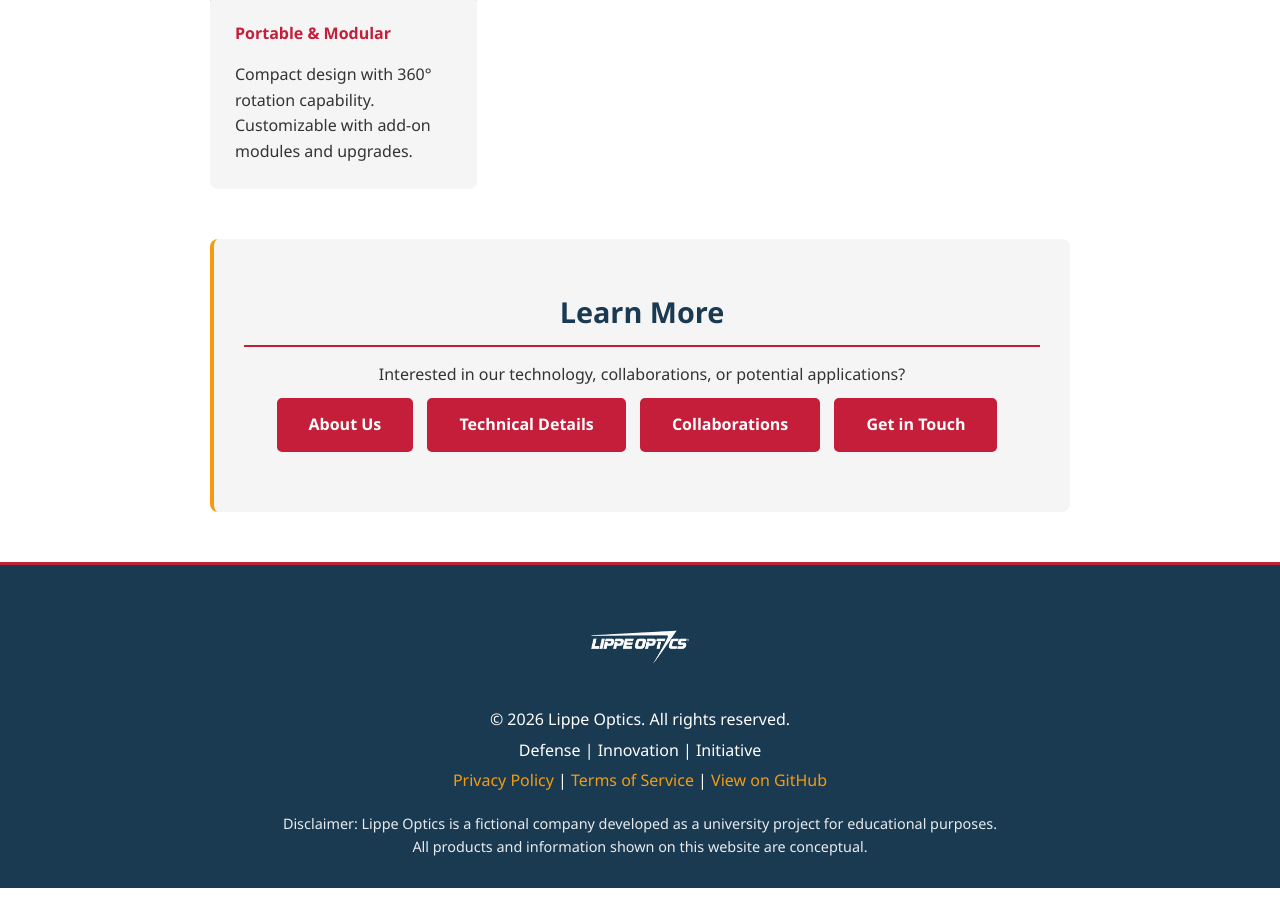
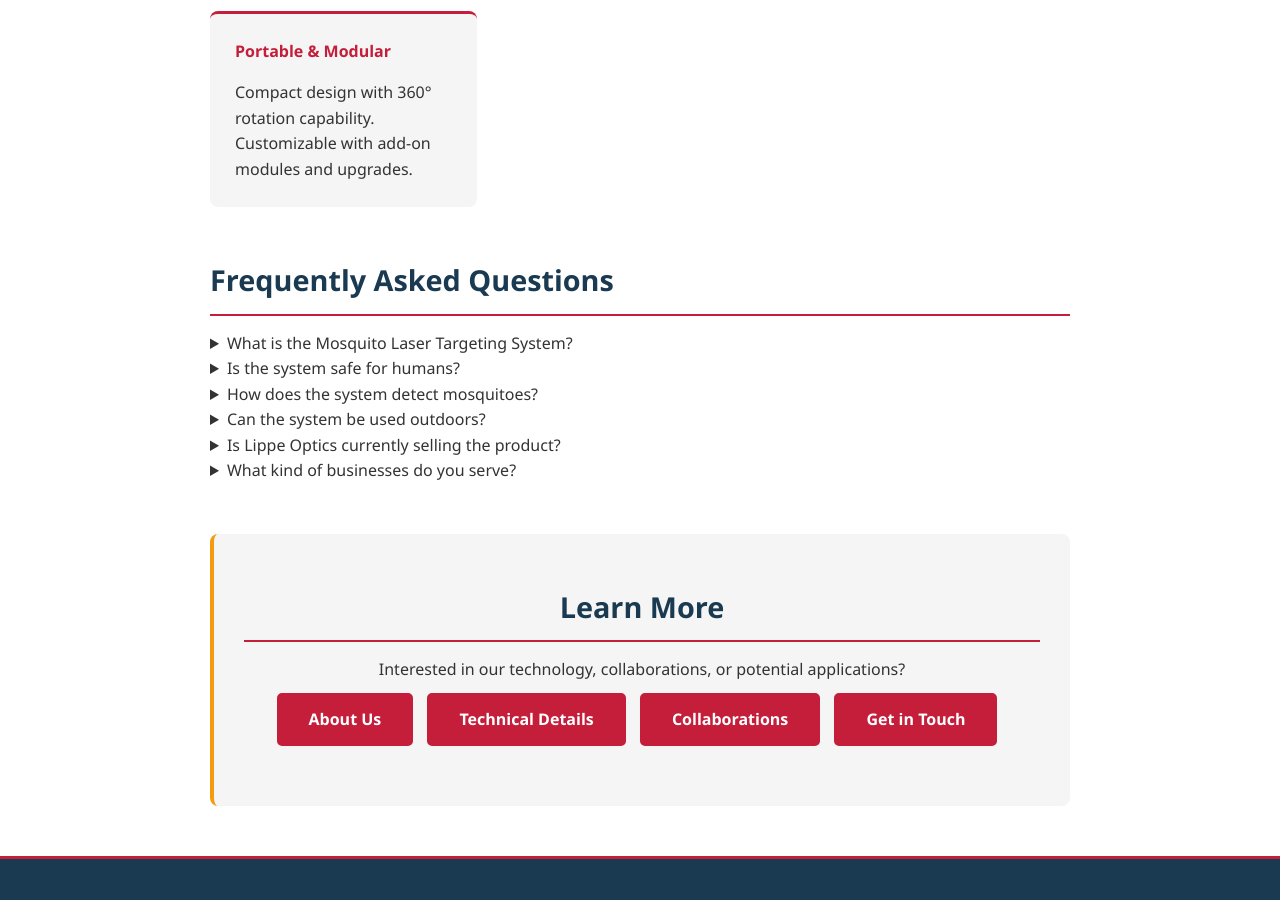
Before and after one commit to Enea322/LO-website-demo, a Jekyll site: the page built from index.md, in a window 1280 px wide and 900 px high, scrolled down 2107 px. Built offline with Jekyll 4.4.1, drawn with Linux system fonts in a browser that asks for light colours.

Commit message:
Add FAQ section for home page

```diff
--- a/index.md
+++ b/index.md
@@ -10,7 +10,8 @@ layout: default
   </p>
 
   <p class="hero-statement">
-  <span class="highlight-text">We as engineers</span> believe that precise, compact, and environmentally responsible technology can solve real-world challenges in a smarter way.
+  <span style="font-size: 1.6em; font-weight: 700;">We as engineers</span>
+  believe that precise, compact, and environmentally responsible technology can solve real-world challenges in a smarter way.
 </p>
 </section>
 
@@ -53,6 +54,67 @@ layout: default
   </div>
 </section>
 
+<section class="faq">
+  <h2>Frequently Asked Questions</h2>
+
+  <details>
+    <summary>What is the Mosquito Laser Targeting System?</summary>
+    <p>
+      The Mosquito Laser Targeting System is a conceptual precision targeting
+      platform designed to detect, track, and selectively engage mosquitoes
+      using laser technology.
+    </p>
+  </details>
+
+  <details>
+    <summary>Is the system safe for humans?</summary>
+    <p>
+      Safety is a central consideration in the design of the system. The
+      concept focuses on controlled targeting, appropriate operating
+      distances, and safety mechanisms intended to minimize risks to humans
+      and other non-target objects.
+    </p>
+  </details>
+
+  <details>
+    <summary>How does the system detect mosquitoes?</summary>
+    <p>
+      The system uses camera-based detection and image processing to identify
+      potential mosquito targets and determine their position before the
+      targeting system is activated.
+    </p>
+  </details>
+
+  <details>
+    <summary>Can the system be used outdoors?</summary>
+    <p>
+      The system is being designed with portable outdoor operation in mind,
+      including battery-powered operation and potential solar charging.
+    </p>
+  </details>
+
+  <details>
+    <summary>Is Lippe Optics currently selling the product?</summary>
+    <p>
+      No. The Mosquito Laser Targeting System is currently a conceptual
+      project under development. The technologies and applications
+      presented on this website are intended for demonstration and
+      educational purposes.
+    </p>
+  </details>
+
+  <details>
+    <summary>What kind of businesses do you serve?</summary>
+   <p>
+    We work with businesses, institutions, municipalities, and organizations
+    interested in innovative engineering solutions, laser technology,
+    electronics, embedded systems, AI, and hardware development. We are also
+    open to partnerships with companies and projects looking for technical
+    assistance or collaborative development.
+  </p>
+</details>
+</section>
+
 <section class="cta">
   <h2>Learn More</h2>
   <p>Interested in our technology, collaborations, or potential applications?</p>
```
